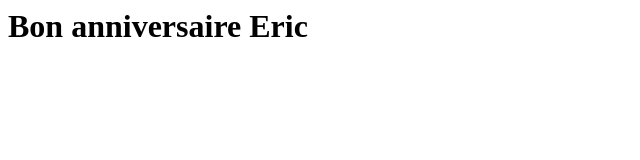
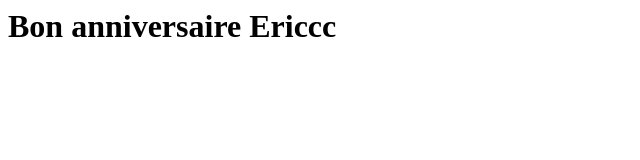
Before and after one commit to emelinethev/emelinethev_AR, a plain HTML site: page index.html in a window 1280 px wide. Shown: the full height of the page, 0-640 px from the left. Drawn offline with Linux system fonts and the light colour scheme.

Commit message:
Update index.html

```diff
--- a/index.html
+++ b/index.html
@@ -4,7 +4,7 @@
   </head>
 
   <body>
-    <h1>Bon anniversaire Eric</h1>
+    <h1>Bon anniversaire Ericcc</h1>
   </body>
 
 
```
